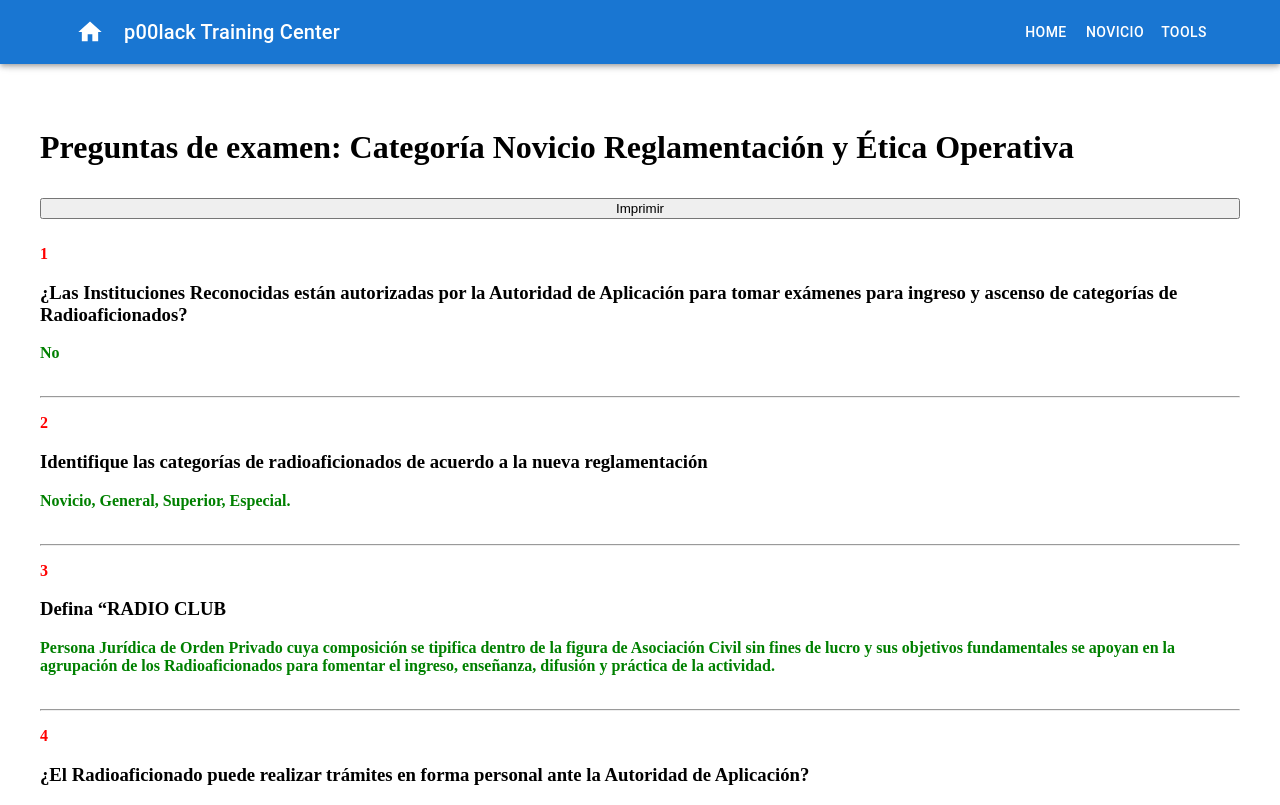
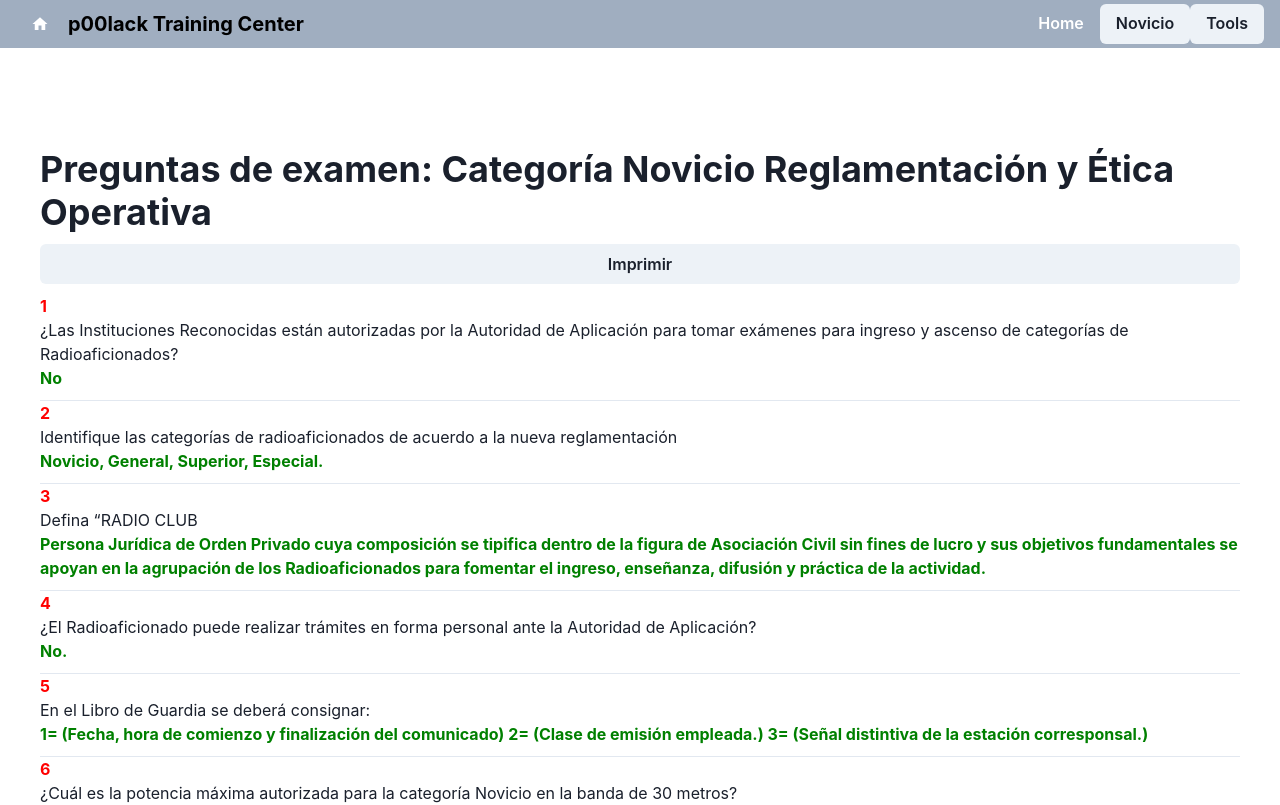
Before and after one commit to ltiisidii/rf-examen-react, a React (Create React App) app in the folder rf-examen/: page /info-reglamentacion in a window 1280 px wide. Shown: the top 805 px of the page. Built offline with nearby package versions, Linux system fonts and the light colour scheme.

Commit message:
chakra-ui provider

```diff
--- a/rf-examen/src/component/InfoReglamentacion.js
+++ b/rf-examen/src/component/InfoReglamentacion.js
@@ -1,5 +1,6 @@
 import React from 'react';
 import facts from '../sources/facts-novicio-reglamentacion.json';
+import { Box, Button, Divider, Heading, Text } from '@chakra-ui/react';
 import './InfoReglamentacion.css';
 
 
@@ -9,10 +10,10 @@ const InfoReglamentacion = () => {
   };
 
   return (
-    <div className="container">
-      <div className="info-tecnica-container">
-        <h1 style={{ paddingTop: '50px' }}>Preguntas de examen: Categoría Novicio Reglamentación y Ética Operativa</h1>
-        <button onClick={handlePrint}>Imprimir</button> {/* Agregar botón de impresión */}
+    <Box className="container">
+      <Box className="info-Reglamentacion-container">
+        <Heading paddingTop="50px" as="h1">Preguntas de examen: Categoría Novicio Reglamentación y Ética Operativa</Heading>
+        <Button onClick={handlePrint}>Imprimir</Button> {/* Agregar botón de impresión */}
         {facts.map((fact, index) => (
           <div key={fact.id}>
           {index > 0 && <hr />} {/*   Separador visible */}
@@ -23,8 +24,8 @@ const InfoReglamentacion = () => {
           {/* </Box> */}
           </div>
         ))}
-      </div>
-    </div>
+      </Box>
+    </Box>
   );
 };
 
--- a/rf-examen/src/component/NavBar.js
+++ b/rf-examen/src/component/NavBar.js
@@ -1,21 +1,20 @@
-import React from 'react';
+import React, { useState } from 'react';
 import { Link } from 'react-router-dom';
-import {
-  AppBar,
-  Box,
+import { Box,
   Button,
   Container,
+  Flex,
+  Heading,
   IconButton,
-  Toolbar,
-  Typography,
   Menu,
+  MenuButton,
   MenuItem,
-} from '@mui/material';
+  MenuList } from '@chakra-ui/react';
 import { MdHome } from 'react-icons/md';
 import { isMobile } from 'react-device-detect';
 
 const NavBar = () => {
-  const [novicioMenuAnchor, setNovicioMenuAnchor] = React.useState(null);
+  const [novicioMenuAnchor, setNovicioMenuAnchor] = useState(null);
 
   const openNovicioMenu = (event) => {
     setNovicioMenuAnchor(event.currentTarget);
@@ -25,7 +24,7 @@ const NavBar = () => {
     setNovicioMenuAnchor(null);
   };
 
-  const [toolsMenuAnchor, setToolsMenuAnchor] = React.useState(null);
+  const [toolsMenuAnchor, setToolsMenuAnchor] = useState(null);
 
   const openToolsMenu = (event) => {
     setToolsMenuAnchor(event.currentTarget);
@@ -35,93 +34,86 @@ const NavBar = () => {
     setToolsMenuAnchor(null);
   };
 
-  const getTitle = () => {
-    if (isMobile) {
-      return 'p00lack';
-    }
-    return 'p00lack Training Center';
-  };
+  const getTitle = () => (isMobile ? 'p00lack' : 'p00lack Training Center');
 
 return (
-    <AppBar>
-      <Container maxWidth="lg">
-        <Toolbar disableGutters>
-          <Box sx={{ mr: 1 }}>
-            <IconButton size="large" color="inherit">
+  <Box bg="gray.400" color="Black">
+    <Container maxW="mg">
+      <Flex px={0} align="center">
+        <Box mr={1}>
+          <IconButton size="lg" colorScheme="black">
             <MdHome />
           </IconButton>
         </Box>
-          <Typography variant="h6" component="h1" noWrap sx={{ flexGrow: 1 }}>
+        <Heading as="h1" size="md" flexGrow={1}>
           {getTitle()}
-          </Typography>
-          <Button color="inherit" component={Link} to="/">
+        </Heading>
+        <Button colorScheme="white" as={Link} to="/">
           Home
         </Button>
-          <Button color="inherit" onClick={openNovicioMenu}>
+
+        <Menu isOpen={Boolean(novicioMenuAnchor)} onClose={closeNovicioMenu}>
+            <MenuButton as={Button} onClick={openNovicioMenu}>
               Novicio
-          </Button>
-          <Menu
-            anchorEl={novicioMenuAnchor}
-            open={Boolean(novicioMenuAnchor)}
-            onClose={closeNovicioMenu}
-          >
-            <MenuItem onClick={closeNovicioMenu} component={Link} to="/simulador-novicio">
+            </MenuButton>
+            <MenuList>
+              <MenuItem as={Link} to="/simulador-novicio">
                 Simulador
               </MenuItem>
-            <MenuItem onClick={closeNovicioMenu} component={Link} to="/info-tecnica">
+              <MenuItem as={Link} to="/info-tecnica">
                 Info Técnica
               </MenuItem>
-            <MenuItem onClick={closeNovicioMenu} component={Link} to="/info-reglamentacion">
+              <MenuItem as={Link} to="/info-reglamentacion">
                 Info Reglamentación
               </MenuItem>
-            <MenuItem onClick={closeNovicioMenu} component={Link} to="/morse-sim">
+              <MenuItem as={Link} to="/morse-sim">
                 Morse
               </MenuItem>
-            <MenuItem onClick={closeNovicioMenu} component={Link} to="/electronica">
+              <MenuItem as={Link} to="/electronica">
                 Electronica
               </MenuItem>
-            <MenuItem onClick={closeNovicioMenu} component={Link} to="/bandas">
+              <MenuItem as={Link} to="/bandas">
                 Frecuencias y Bandas
               </MenuItem>
-            <MenuItem onClick={closeNovicioMenu} component={Link} to="/playlist-youtube">
+              <MenuItem as={Link} to="/playlist-youtube">
                 Playlist Youtube
               </MenuItem>
+            </MenuList>
           </Menu>
-          <Button color="inherit" onClick={openToolsMenu}>
+
+          <Menu isOpen={Boolean(toolsMenuAnchor)} onClose={closeToolsMenu}>
+            <MenuButton as={Button} onClick={openToolsMenu}>
               Tools
-          </Button>
-          <Menu
-            anchorEl={toolsMenuAnchor}
-            open={Boolean(toolsMenuAnchor)}
-            onClose={closeToolsMenu}
-          >
-            <MenuItem onClick={closeToolsMenu} component={Link} to="/calc-dipolo">
+            </MenuButton>
+            <MenuList>
+              <MenuItem as={Link} to="/calc-dipolo">
                 Calculadora Dipolo
               </MenuItem>
-            <MenuItem onClick={closeToolsMenu} component={Link} to="/calc-dipolo">
+              <MenuItem as={Link} to="/calc-dipolo-2">
                 Calculadora 2
               </MenuItem>
-            <MenuItem onClick={closeToolsMenu} component={Link} to="/calc-dipolo">
+              <MenuItem as={Link} to="/calc-dipolo-3">
                 Calculadora 3
               </MenuItem>
-            <MenuItem onClick={closeToolsMenu} component={Link} to="/calc-dipolo">
+              <MenuItem as={Link} to="/calc-dipolo-4">
                 Calculadora 4
               </MenuItem>
-            <MenuItem onClick={closeToolsMenu} component={Link} to="/calc-dipolo">
+              <MenuItem as={Link} to="/calc-dipolo-5">
                 Calculadora 5
               </MenuItem>
-            <MenuItem onClick={closeToolsMenu} component={Link} to="/calc-dipolo">
+              <MenuItem as={Link} to="/calc-dipolo-6">
                 Calculadora 6
               </MenuItem>
-            <MenuItem onClick={closeToolsMenu} component={Link} to="/calc-dipolo">
+              <MenuItem as={Link} to="/calc-dipolo-7">
                 Calculadora 7
               </MenuItem>
+            </MenuList>
           </Menu>
+        </Flex>
+    </Container>
+  </Box>
+);
 
-        </Toolbar>
-      </Container>
-    </AppBar>
-  );
 };
 
 export default NavBar;
--- a/rf-examen/src/index.js
+++ b/rf-examen/src/index.js
@@ -1,6 +1,7 @@
 import React from 'react';
 import ReactDOM from 'react-dom';
 import { BrowserRouter as Router, Route, Routes } from 'react-router-dom';
+import { ChakraProvider } from '@chakra-ui/react'
 import Home from './component/Home';
 import NavBar from './component/NavBar';
 import SimuladorNovicio from './component/SimuladorNovicio';
@@ -15,6 +16,7 @@ import MorseSimulator from './component/MorseSimulator';
 
 const Root = () => {
   return (
+    <ChakraProvider>
       <Router>
         <div id="root">
           <NavBar />
@@ -32,6 +34,7 @@ const Root = () => {
           </Routes>
         </div>
       </Router>
+    </ChakraProvider>
   );
 };
 
```
Also changed, not shown: package.json (added, +8 -0 lines), 1 other file (tests, documents, lock files or other folders). Lines whose indentation alone changed are shown as unchanged.
